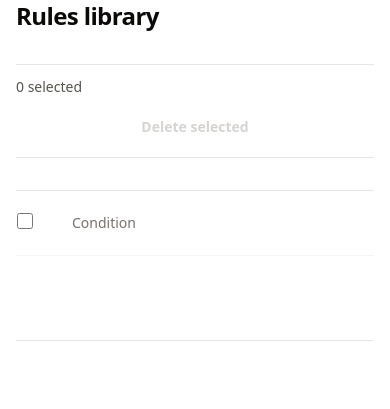
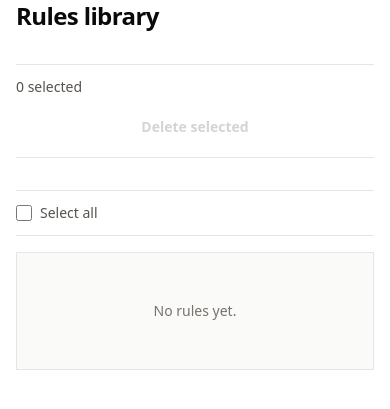
Before and after one commit to PranavThe/Signal-SDK, a Python web app: template api/templates/rules.html in a window 390 px wide. Shown: the part 165-574 px from the top of the page. Run offline with Jinja, Linux system fonts and the light colour scheme; the template is opened without the code that fills it: most values are stand-ins (such as "Sample title", 1, 10 or a date in 2020); some libraries are stand-ins or nearby versions.

Commit message:
Redesign Rules tab with card-based layout
- Replaced table with visual card-based design
- Each rule displayed in bordered box with header and content sections
- Header shows status badge, confidence, trigger count, and action buttons
- Main content displays WHEN → DO flow with arrow separator
- Metadata footer shows last triggered and created dates
- Checkbox selection moved to card headers
- "Select all" checkbox moved to dedicated bar above cards
- More scannable and visually aligned with rest of dashboard
- Responsive grid layout for WHEN/DO sections

🤖 Generated with [Claude Code](https://claude.com/claude-code)

Co-Authored-By: Claude <noreply@anthropic.com>

```diff
--- a/api/templates/rules.html
+++ b/api/templates/rules.html
@@ -25,42 +25,28 @@
   <p x-show="message" x-text="message" x-cloak class="border-l-2 border-stone-300 pl-3 text-sm text-stone-600"></p>
 
   <section>
-    <div class="overflow-x-auto">
-      <table class="min-w-[1200px] border-y border-stone-200 text-sm">
-        <thead class="border-b border-stone-200 text-left text-stone-500">
-          <tr>
-            <th class="w-10 py-3 pr-4">
+    <div class="mb-4 flex items-center gap-2 border-y border-stone-200 py-3">
       <input type="checkbox" :checked="allSelected" @change="toggleAll($event.target.checked)" class="h-4 w-4 accent-stone-950" />
-            </th>
-            <th class="w-[360px] px-4 py-3 font-medium">Condition</th>
-            <th class="w-[320px] px-4 py-3 font-medium">Action</th>
-            <th class="px-4 py-3 font-medium">Status</th>
-            <th class="px-4 py-3 font-medium">Confidence</th>
-            <th class="px-4 py-3 font-medium">Triggers</th>
-            <th class="px-4 py-3 font-medium">Last Triggered</th>
-            <th class="px-4 py-3 font-medium">Created</th>
-            <th class="py-3 pl-4 font-medium"></th>
-          </tr>
-        </thead>
-        <tbody class="divide-y divide-stone-100">
+      <label class="text-sm text-stone-600">Select all</label>
+    </div>
+
+    <div class="space-y-3">
       <template x-for="rule in rules" :key="rule.id">
-            <tr class="align-top">
-              <td class="py-4 pr-4">
-                <input type="checkbox" :checked="isSelected(rule.id)" @change="toggleSelected(rule.id, $event.target.checked)" class="h-4 w-4 accent-stone-950" />
-              </td>
-              <td class="w-[360px] px-4 py-4">
-                <a :href="`/dashboard/rules/${rule.id}`" class="font-medium text-stone-950 hover:underline" x-text="rule.condition"></a>
-              </td>
-              <td class="w-[320px] px-4 py-4 text-stone-600" x-text="rule.action"></td>
-              <td class="px-4 py-4">
-                <span :class="statusClass(rule.status)" class="whitespace-nowrap text-xs font-semibold uppercase tracking-wide" x-text="rule.status"></span>
-              </td>
-              <td class="px-4 py-4 text-stone-600" x-text="rule.confidence"></td>
-              <td class="px-4 py-4 text-stone-600" x-text="rule.trigger_count"></td>
-              <td class="px-4 py-4 text-stone-600" x-text="rule.last_triggered"></td>
-              <td class="px-4 py-4 text-stone-600" x-text="rule.created"></td>
-              <td class="py-4 pl-4">
-                <div class="flex items-center gap-3">
+        <div class="border border-stone-200 bg-white">
+          <!-- Header with checkbox and status -->
+          <div class="flex items-start gap-4 border-b border-stone-200 bg-stone-50 p-4">
+            <input type="checkbox" :checked="isSelected(rule.id)" @change="toggleSelected(rule.id, $event.target.checked)" class="mt-0.5 h-4 w-4 accent-stone-950" />
+            <div class="flex min-w-0 flex-1 items-start justify-between gap-4">
+              <div class="min-w-0 flex-1">
+                <div class="flex flex-wrap items-center gap-2">
+                  <span :class="statusClass(rule.status)" class="text-xs font-semibold uppercase tracking-wide" x-text="rule.status"></span>
+                  <span class="text-xs text-stone-400">·</span>
+                  <span class="text-xs text-stone-500" x-text="rule.confidence + ' confidence'"></span>
+                  <span class="text-xs text-stone-400">·</span>
+                  <span class="text-xs text-stone-500" x-text="rule.trigger_count + ' triggers'"></span>
+                </div>
+              </div>
+              <div class="flex shrink-0 items-center gap-3">
                 <button
                   @click="toggleActive(rule)"
                   :disabled="!canToggle(rule)"
@@ -70,14 +56,39 @@
                 ></button>
                 <button @click="deleteRules([rule.id])" class="text-xs font-semibold text-red-700 underline-offset-4 hover:underline">Delete</button>
               </div>
-              </td>
-            </tr>
+            </div>
+          </div>
+
+          <!-- Rule content -->
+          <a :href="`/dashboard/rules/${rule.id}`" class="block p-5">
+            <div class="grid gap-4 lg:grid-cols-[1fr_auto_1fr]">
+              <div>
+                <p class="text-xs font-semibold uppercase tracking-wide text-stone-500">When</p>
+                <p class="mt-2 text-sm font-medium leading-relaxed text-stone-950" x-text="rule.condition"></p>
+              </div>
+              <div class="hidden items-center lg:flex">
+                <svg class="h-5 w-5 text-stone-400" fill="none" stroke="currentColor" viewBox="0 0 24 24">
+                  <path stroke-linecap="round" stroke-linejoin="round" stroke-width="2" d="M13 7l5 5m0 0l-5 5m5-5H6"></path>
+                </svg>
+              </div>
+              <div>
+                <p class="text-xs font-semibold uppercase tracking-wide text-stone-500">Do</p>
+                <p class="mt-2 text-sm leading-relaxed text-stone-700" x-text="rule.action"></p>
+              </div>
+            </div>
+
+            <!-- Metadata footer -->
+            <div class="mt-4 flex flex-wrap gap-x-4 gap-y-1 border-t border-stone-100 pt-3 text-xs text-stone-500">
+              <span x-show="rule.last_triggered" x-text="'Last triggered: ' + rule.last_triggered"></span>
+              <span x-text="'Created: ' + rule.created"></span>
+            </div>
+          </a>
+        </div>
       </template>
-          <tr x-show="rules.length === 0" x-cloak>
-            <td colspan="9" class="px-4 py-8 text-center text-stone-500">No rules yet.</td>
-          </tr>
-        </tbody>
-      </table>
+
+      <div x-show="rules.length === 0" x-cloak class="border border-stone-200 bg-stone-50 py-12 text-center">
+        <p class="text-sm text-stone-500">No rules yet.</p>
+      </div>
     </div>
   </section>
 </div>
@@ -85,7 +96,7 @@
 <script>
   function ruleActions(initialRules) {
     return {
-      apiKey: sessionStorage.getItem("signal_api_key") || "",
+      hasOrg: {{ 'true' if current_org else 'false' }},
       message: "",
       rules: initialRules,
       selected: [],
@@ -97,13 +108,12 @@
       },
       headers() {
         return {
-          "Authorization": `Bearer ${this.apiKey}`,
           "Content-Type": "application/json",
         };
       },
-      requireKey() {
-        if (this.apiKey) return true;
-        this.message = "Please configure your API key in Settings first.";
+      requireOrg() {
+        if (this.hasOrg) return true;
+        this.message = "Select an organization in Settings first.";
         return false;
       },
       statusClass(status) {
@@ -150,11 +160,12 @@
         ].filter(Boolean).join(" ");
       },
       async updateStatus(rule, status) {
-        if (!this.requireKey()) return;
+        if (!this.requireOrg()) return;
         const previous = rule.status;
         rule.status = status;
-        const response = await fetch(`/v1/rules/${rule.id}`, {
+        const response = await fetch(`/admin/rules/${rule.id}`, {
           method: "PATCH",
+          credentials: "include",
           headers: this.headers(),
           body: JSON.stringify({ status }),
         });
@@ -173,11 +184,12 @@
         await this.deleteRules(this.selected);
       },
       async deleteRules(ruleIds) {
-        if (!this.requireKey() || ruleIds.length === 0) return;
+        if (!this.requireOrg() || ruleIds.length === 0) return;
         const label = ruleIds.length === 1 ? "this rule" : `${ruleIds.length} rules`;
         if (!window.confirm(`Delete ${label}?`)) return;
-        const response = await fetch("/v1/rules/delete", {
+        const response = await fetch("/admin/rules/delete", {
           method: "POST",
+          credentials: "include",
           headers: this.headers(),
           body: JSON.stringify({ rule_ids: ruleIds }),
         });
```
Lines whose indentation alone changed are shown as unchanged.
